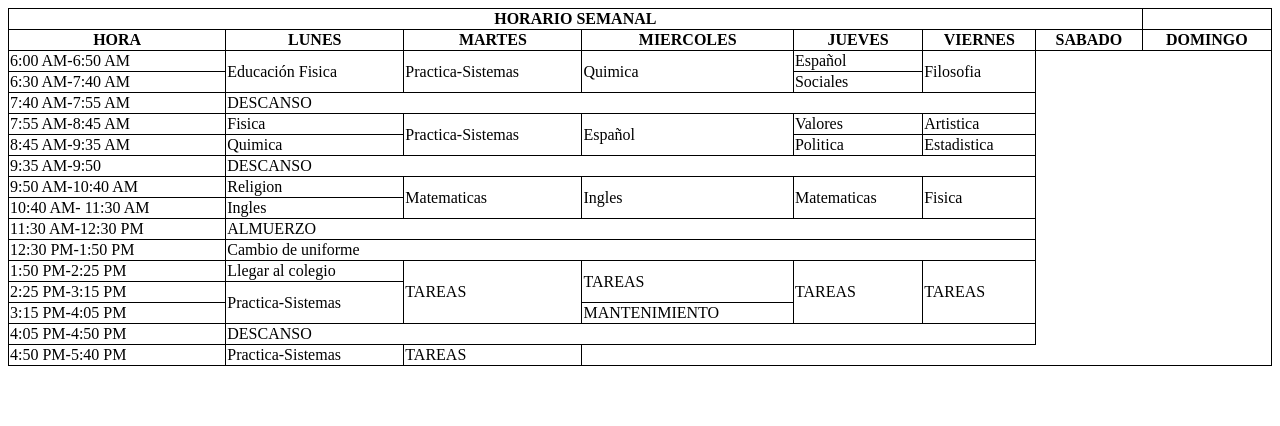
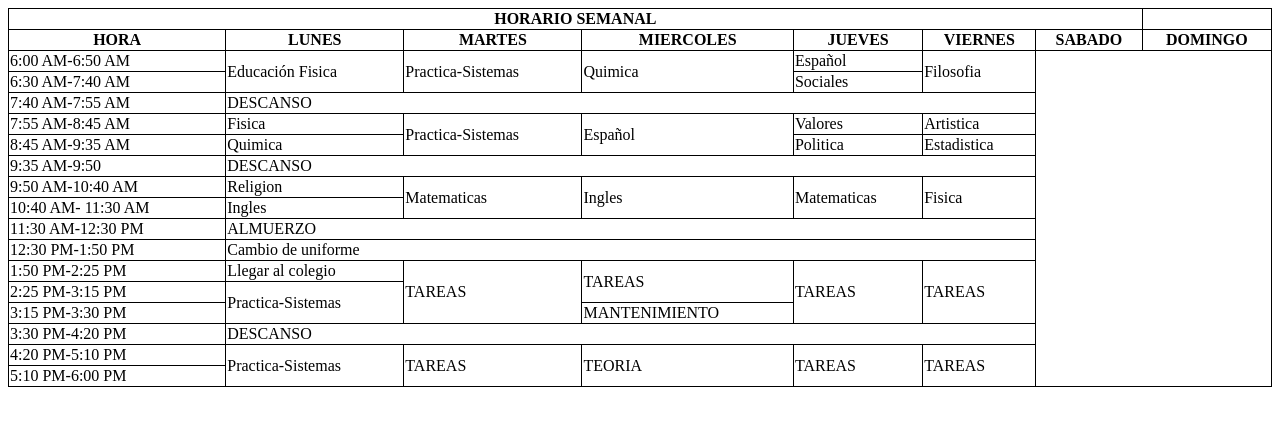
Before and after one commit to Luzaraque3/Mi_autobiograf-a, a plain HTML site: page Mis_horarios.html in a window 1280 px wide. Drawn offline with Linux system fonts and the light colour scheme.

Commit message:
Se agrego programa

```diff
--- a/Mis_horarios.html
+++ b/Mis_horarios.html
@@ -95,17 +95,25 @@
             <td rowspan="2">Practica-Sistemas</td>
         </tr>
         <tr>
-            <td>3:15 PM-4:05 PM</td>
+            <td>3:15 PM-3:30 PM</td>
             <td>MANTENIMIENTO</td>
         </tr>
         <tr>
-            <td>4:05 PM-4:50 PM</td>
+            <td>3:30 PM-4:20 PM</td>
             <td colspan="5">DESCANSO</td>
         </tr>
         <tr>
-            <td>4:50 PM-5:40 PM</td>
+            <td>4:20 PM-5:10 PM</td>
             <td rowspan="2">Practica-Sistemas</td>
             <td rowspan="2">TAREAS</td>
+            <td rowspan="2">TEORIA</td>
+            <td rowspan="2">TAREAS</td>
+            <td rowspan="2">TAREAS</td>
+
+        </tr>
+        <tr>
+            <td>5:10 PM-6:00 PM</td>
+
         </tr>
     </table>
 </body>
```
Also changed, not shown: index.html (+6 -1 lines), nacimiento.html (+2 -1 lines).
